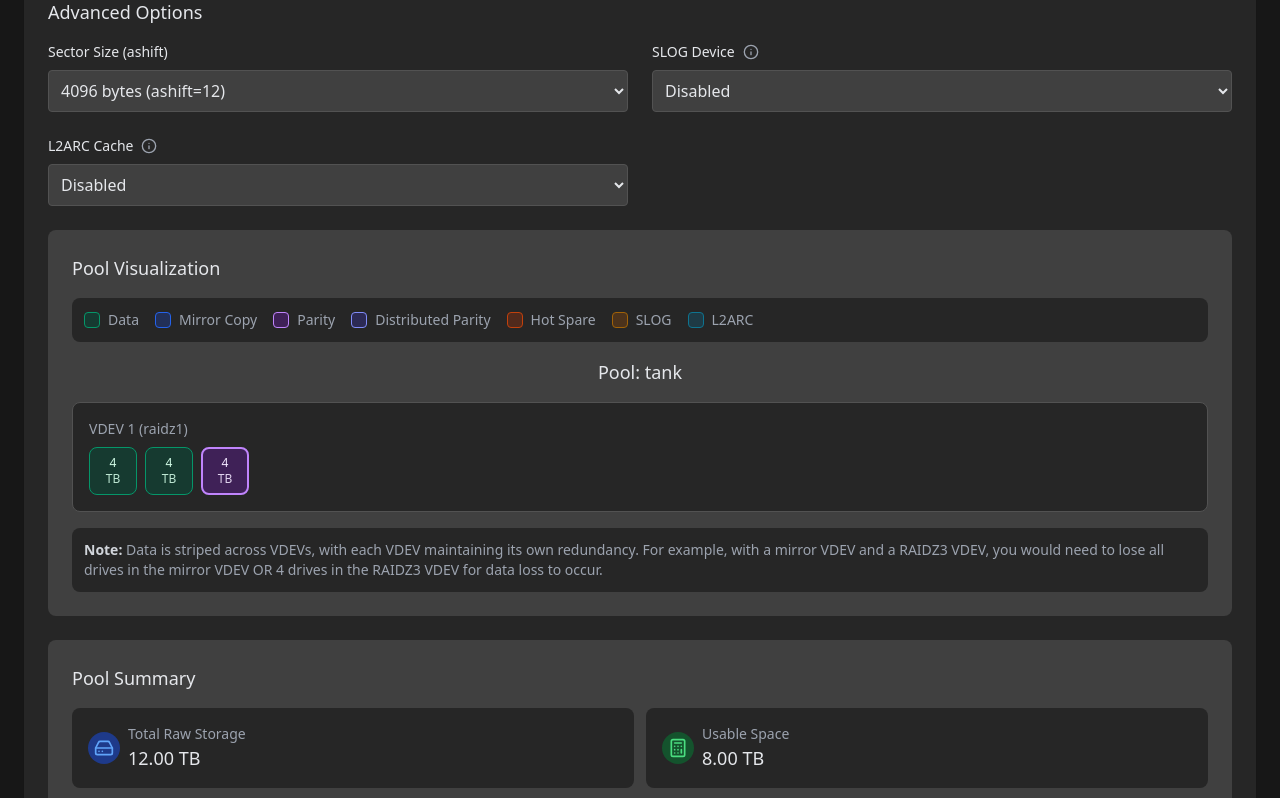
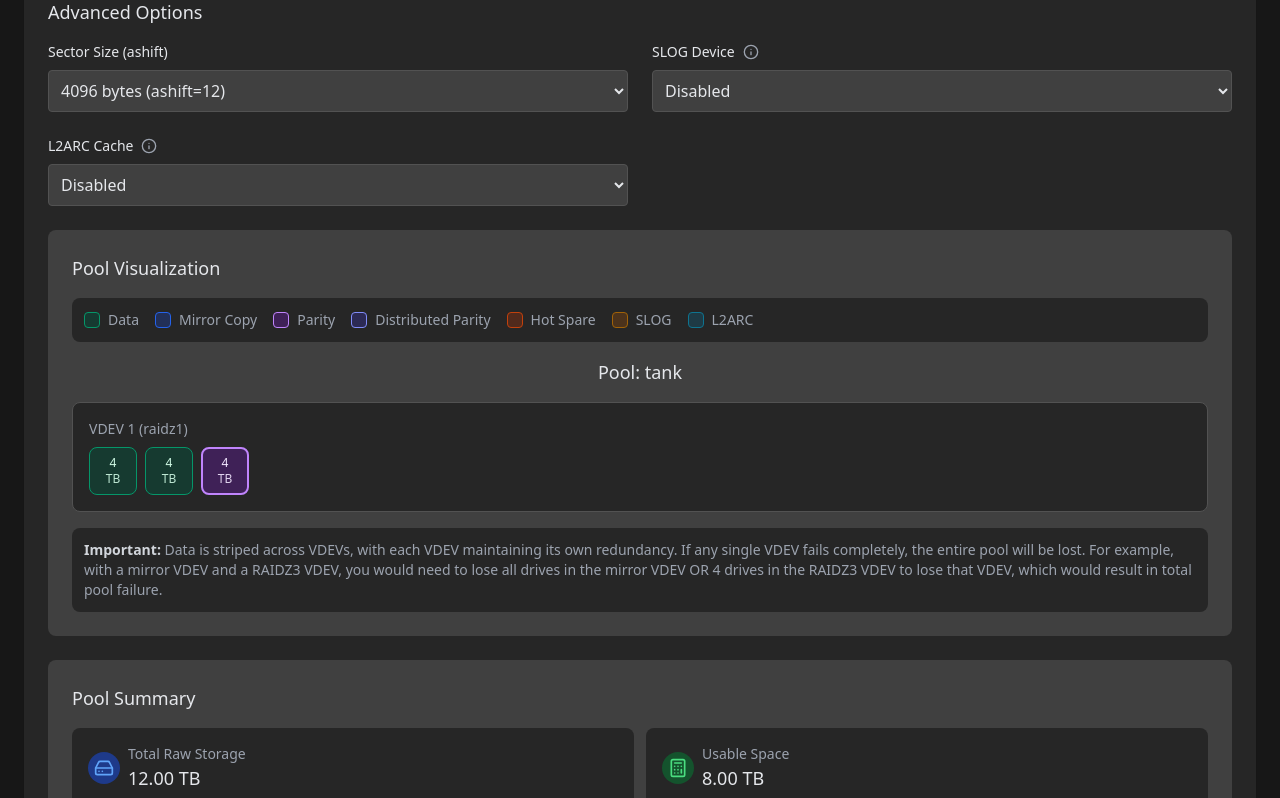
Before and after one commit to philcifone/resilvr, a React (Create React App) app: page / in a window 1280 px wide. Shown: the part 654-1452 px from the top of the page. Built offline with nearby package versions, Linux system fonts and the light colour scheme.

Commit message:
favicon, color key, and font update

```diff
--- a/package.json
+++ b/package.json
@@ -3,6 +3,8 @@
   "version": "0.1.0",
   "private": true,
   "dependencies": {
+    "@fontsource-variable/jetbrains-mono": "^5.1.2",
+    "@fontsource-variable/outfit": "^5.1.1",
     "autoprefixer": "^10.4.20",
     "class-variance-authority": "^0.7.1",
     "clsx": "^2.1.1",
--- /dev/null
+++ b/src/components/ZFSCalculator/components/Visualization/ColorKey.js
@@ -0,0 +1,36 @@
+import React from 'react';
+
+const ColorKey = () => (
+  <div className="flex flex-wrap gap-4 mb-4 p-3 bg-white dark:bg-neutral-800 rounded-lg">
+    <div className="flex items-center gap-2">
+      <div className="w-4 h-4 rounded bg-emerald-100 dark:bg-emerald-900/50 border border-emerald-600" />
+      <span className="text-sm text-gray-600 dark:text-gray-400">Data</span>
+    </div>
+    <div className="flex items-center gap-2">
+      <div className="w-4 h-4 rounded bg-blue-100 dark:bg-blue-900/50 border border-blue-600" />
+      <span className="text-sm text-gray-600 dark:text-gray-400">Mirror Copy</span>
+    </div>
+    <div className="flex items-center gap-2">
+      <div className="w-4 h-4 rounded bg-purple-100 dark:bg-purple-900/50 border border-purple-400" />
+      <span className="text-sm text-gray-600 dark:text-gray-400">Parity</span>
+    </div>
+    <div className="flex items-center gap-2">
+      <div className="w-4 h-4 rounded bg-indigo-100 dark:bg-indigo-900/50 border border-indigo-400" />
+      <span className="text-sm text-gray-600 dark:text-gray-400">Distributed Parity</span>
+    </div>
+    <div className="flex items-center gap-2">
+      <div className="w-4 h-4 rounded bg-orange-100 dark:bg-orange-900/50 border border-orange-700" />
+      <span className="text-sm text-gray-600 dark:text-gray-400">Hot Spare</span>
+    </div>
+    <div className="flex items-center gap-2">
+      <div className="w-4 h-4 rounded bg-yellow-100 dark:bg-yellow-900/50 border border-yellow-700" />
+      <span className="text-sm text-gray-600 dark:text-gray-400">SLOG</span>
+    </div>
+    <div className="flex items-center gap-2">
+      <div className="w-4 h-4 rounded bg-cyan-100 dark:bg-cyan-900/50 border border-cyan-700" />
+      <span className="text-sm text-gray-600 dark:text-gray-400">L2ARC</span>
+    </div>
+  </div>
+);
+
+export default ColorKey;
--- a/src/components/ZFSCalculator/components/Visualization/index.js
+++ b/src/components/ZFSCalculator/components/Visualization/index.js
@@ -1,38 +1,6 @@
 import React from 'react';
 import DeviceBox from './DeviceBox';
-
-const ColorKey = () => (
-  <div className="flex flex-wrap gap-4 mb-4 p-3 bg-white dark:bg-neutral-800 rounded-lg">
-    <div className="flex items-center gap-2">
-      <div className="w-4 h-4 rounded bg-emerald-900/50 border border-emerald-600" />
-      <span className="text-sm text-gray-600 dark:text-gray-400">Data</span>
-    </div>
-    <div className="flex items-center gap-2">
-      <div className="w-4 h-4 rounded bg-blue-900/50 border border-blue-600" />
-      <span className="text-sm text-gray-600 dark:text-gray-400">Mirror Copy</span>
-    </div>
-    <div className="flex items-center gap-2">
-      <div className="w-4 h-4 rounded bg-purple-900/50 border border-purple-400" />
-      <span className="text-sm text-gray-600 dark:text-gray-400">Parity</span>
-    </div>
-    <div className="flex items-center gap-2">
-      <div className="w-4 h-4 rounded bg-indigo-900/50 border border-indigo-400" />
-      <span className="text-sm text-gray-600 dark:text-gray-400">Distributed Parity</span>
-    </div>
-    <div className="flex items-center gap-2">
-      <div className="w-4 h-4 rounded bg-orange-900/50 border border-orange-700" />
-      <span className="text-sm text-gray-600 dark:text-gray-400">Hot Spare</span>
-    </div>
-    <div className="flex items-center gap-2">
-      <div className="w-4 h-4 rounded bg-yellow-900/50 border border-yellow-700" />
-      <span className="text-sm text-gray-600 dark:text-gray-400">SLOG</span>
-    </div>
-    <div className="flex items-center gap-2">
-      <div className="w-4 h-4 rounded bg-cyan-900/50 border border-cyan-700" />
-      <span className="text-sm text-gray-600 dark:text-gray-400">L2ARC</span>
-    </div>
-  </div>
-);
+import ColorKey from './ColorKey';
 
 const Visualization = ({ pool }) => {
   return (
@@ -156,8 +124,7 @@ const Visualization = ({ pool }) => {
       </div>
 
       <div className="mt-4 p-3 bg-white dark:bg-neutral-800 rounded-lg text-sm text-gray-600 dark:text-gray-400 transition-colors">
-        <strong className="text-gray-900 dark:text-gray-300">Note:</strong> Data is striped across VDEVs, with each VDEV maintaining its own redundancy.
-        For example, with a mirror VDEV and a RAIDZ3 VDEV, you would need to lose all drives in the mirror VDEV OR 4 drives in the RAIDZ3 VDEV for data loss to occur.
+        <strong className="text-gray-900 dark:text-gray-300">Important:</strong> Data is striped across VDEVs, with each VDEV maintaining its own redundancy. If any single VDEV fails completely, the entire pool will be lost. For example, with a mirror VDEV and a RAIDZ3 VDEV, you would need to lose all drives in the mirror VDEV OR 4 drives in the RAIDZ3 VDEV to lose that VDEV, which would result in total pool failure.
       </div>
     </div>
   );
--- a/src/index.css
+++ b/src/index.css
@@ -1,3 +1,7 @@
+/* Import variable fonts */
+@import '@fontsource-variable/outfit';
+@import '@fontsource-variable/jetbrains-mono';
+
 @tailwind base;
 @tailwind components;
 @tailwind utilities;
@@ -28,3 +32,10 @@
     @apply bg-background text-foreground;
   }
 }
+
+/* Improve font rendering */
+body {
+  -webkit-font-smoothing: antialiased;
+  -moz-osx-font-smoothing: grayscale;
+  text-rendering: optimizeLegibility;
+}
--- a/tailwind.config.js
+++ b/tailwind.config.js
@@ -5,6 +5,10 @@ module.exports = {
   ],
   theme: {
     extend: {
+      fontFamily: {
+        sans: ['Outfit Variable', 'system-ui', '-apple-system', 'sans-serif'],
+        mono: ['JetBrains Mono Variable', 'monospace']
+      },
       colors: {
         border: "hsl(var(--border))",
         background: "hsl(var(--background))",
```
Also changed, not shown: 2 other files (tests, documents, lock files or other folders).
